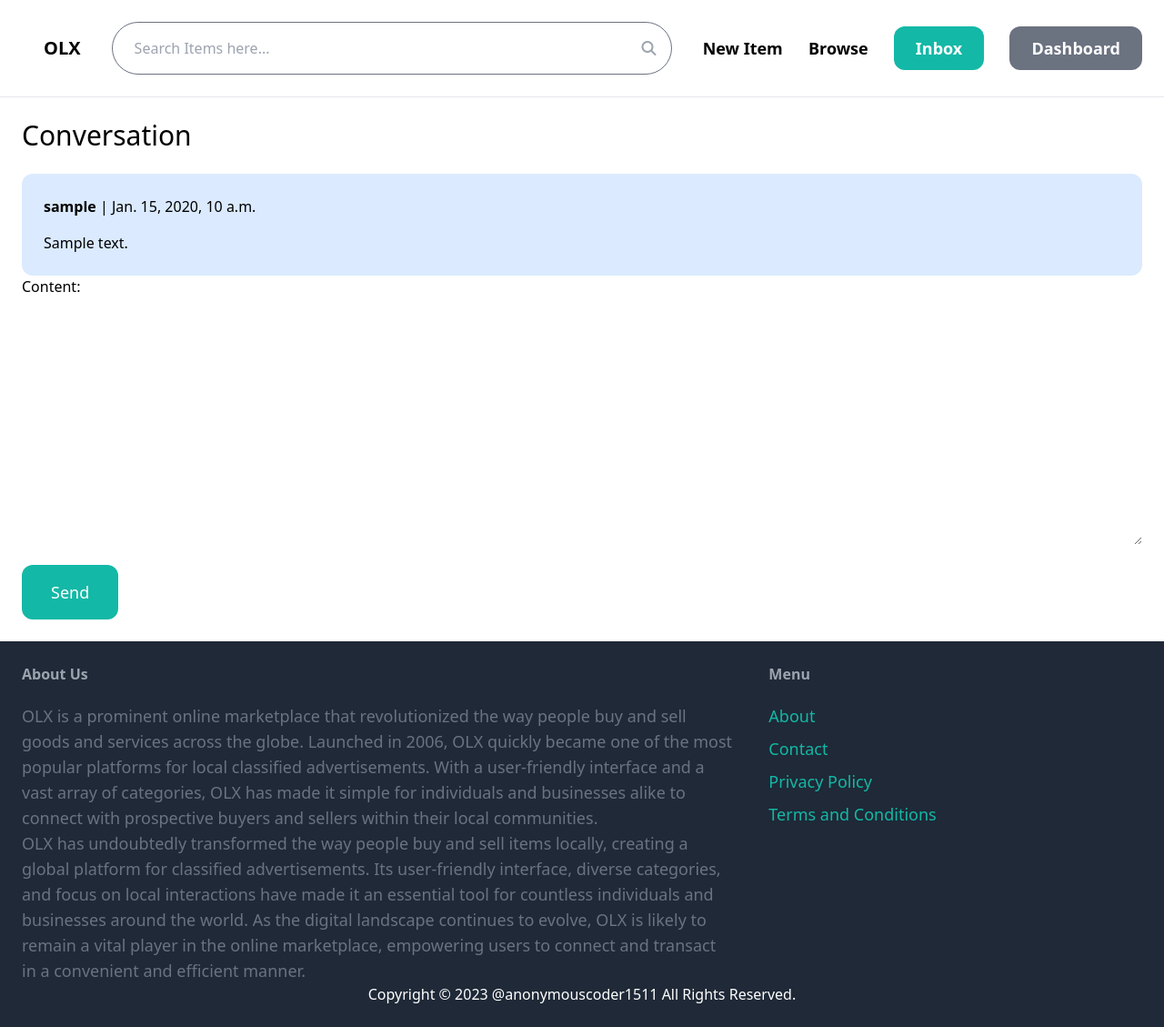
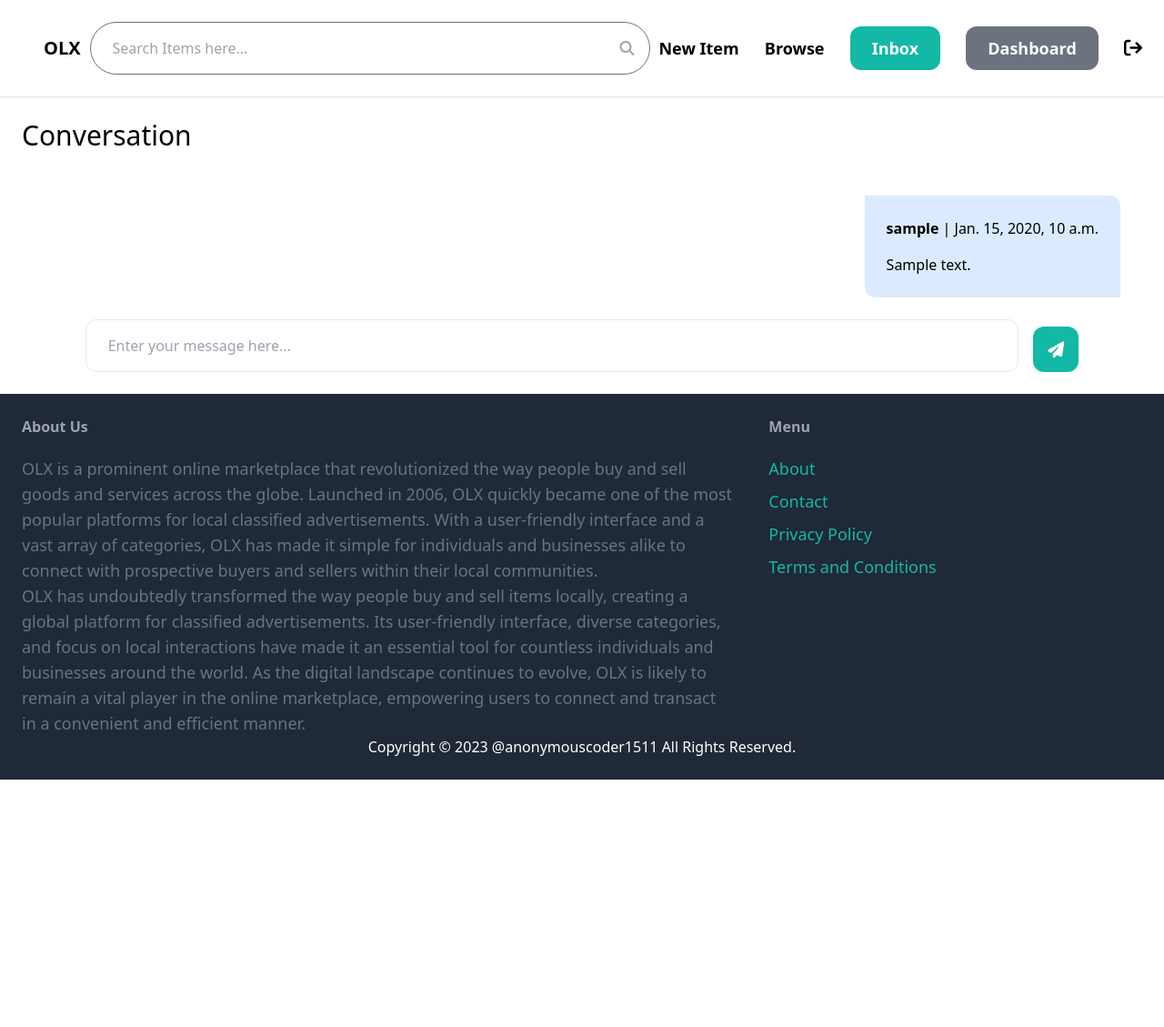
Before and after one commit to Md-Kaish-Alam/market_place_application_with_djnago, a Django app: page /inbox/1/ in a window 1280 px wide. Shown: the whole page at 91% size. After the commit the page ends 857 px from the top, so only its background shows below. Run offline with Django 4.2, Linux system fonts and the light colour scheme; a user stored in the database is signed in; tables that the repository leaves empty hold one stand-in row (values such as "Sample post"); some libraries are stand-ins or nearby versions.

Commit message:
change conversation UI file and logout button

```diff
--- a/olx_clone/conversation/forms.py
+++ b/olx_clone/conversation/forms.py
@@ -7,8 +7,12 @@ class ConversationMessageForm(forms.ModelForm):
     class Meta:
         model = ConversationMessage
         fields = ('content',)
+        labels = {
+            'content': '',  # Setting the label to an empty string to hide it
+        }
         widgets = {
-            'content': forms.Textarea(attrs={
-                'class' : 'w-full py-4 px-6 rounded-xl bordred',
+            'content': forms.TextInput(attrs={
+                'class' : 'w-full py-4 px-6 rounded-xl border',
+                'placeholder' : 'Enter your message here...'
             })
         }
--- a/olx_clone/conversation/views.py
+++ b/olx_clone/conversation/views.py
@@ -51,21 +51,18 @@ def inbox(request):
     }
     return render(request, 'conversation/inbox.html', context)
 
-
 @login_required
 def detail_conversation(request, pk):
-    conversation = Conversation.objects.filter(members__in=[request.user.id]).get(pk=pk)
+    conversation = get_object_or_404(Conversation, pk=pk, members=request.user)
 
     if request.method == 'POST':
         form = ConversationMessageForm(request.POST)
 
         if form.is_valid():
             conversation_message = form.save(commit=False)
-            conversation_message.coversation = conversation
+            conversation_message.conversation = conversation
             conversation_message.created_by = request.user
             conversation_message.save()
-
-            conversation.save()
 
             return redirect('conversation:detail_conversation', pk=pk)
 
@@ -77,5 +74,4 @@ def detail_conversation(request, pk):
         'form': form,
     }
 
-
     return render(request, 'conversation/detail_conversation.html', context)
--- a/olx_clone/core/urls.py
+++ b/olx_clone/core/urls.py
@@ -11,4 +11,5 @@ urlpatterns = [
     path('contact/', views.contact, name='contact'),
     path('signup/', views.signup, name='signup'),
     path('login/', auth_views.LoginView.as_view(template_name='core/login.html',authentication_form=LoginForm), name='login'),
+    path('logout/', auth_views.LogoutView.as_view(), name='logout'),
 ]
--- a/olx_clone/core/views.py
+++ b/olx_clone/core/views.py
@@ -27,7 +27,7 @@ def signup(request):
         if form.is_valid():
             form.save()
 
-            return HttpResponse("success")
+            return redirect('core:login')
     else:
         form = SignupForm()
 
--- a/olx_clone/templates/conversation/detail_conversation.html
+++ b/olx_clone/templates/conversation/detail_conversation.html
@@ -1,30 +1,33 @@
 {% extends 'base.html' %}
 
-
-{% block title %} Conversation {% endblock  %}
+{% block title %} Conversation {% endblock %}
 
 {% block content %}
+<div class="w-full flex flex-col overflow-hidden">
   <h1 class="mb-6 text-3xl"> Conversation </h1>
-
-  <div class="space-y-6">
-
-    {% for message in conversation.messages.all %}
-
-            <div class="p-6 flex {% if message.created_by == request.user %} bg-blue-100 {% else %} bg-gray-100 {% endif %} rounded-xl">
-                <div>
-                    <p class="mb-4"><strong>{{ message.created_by.username }}</strong> | {{ message.created_at }} </p>
-                    <p>{{ message.content }}</p>
-                </div>
-            </div>
-    {% endfor %}
-
+  <div class="flex-1 overflow-y-auto">
+    <div class="space-y-6">
+      {% for message in conversation.messages.all %}
+      <div
+        class="p-6 flex {% if message.created_by == request.user %} justify-end {% else %} justify-start {% endif %}">
+        <div
+          class=" p-6{% if message.created_by == request.user %} bg-blue-100 rounded-tr-xl rounded-bl-xl {% else %} bg-gray-100 rounded-tl-xl rounded-br-xl {% endif %}">
+          <p class="mb-4"><strong>{{ message.created_by.username }}</strong> | {{ message.created_at }} </p>
+          <p>{{ message.content }}</p>
+        </div>
+      </div>
+      {% endfor %}
+    </div>
   </div>
 
-  <form action="." method="POST">
+  <form class="bg-white flex flex-row gap-4 justify-center align-center" action="." method="POST">
     {% csrf_token %}
+    <div class="w-5/6">
+      {{ form.as_p }}
+    </div>
+    <button class="mt-2 py-2 px-4 text-lg bg-teal-500 hover:bg-teal-700 rounded-xl text-white"><i class="fa-solid fa-paper-plane"></i></button>
+  </form>
 
-    {{ form.as_p }}
 
-    <button class="mt-4 py-4 px-8 text-lg bg-teal-500 hover:bg-teal-700 rounded-xl text-white">Send</button>
-  </form>
+</div>
 {% endblock %}
--- a/olx_clone/templates/includes/navbar.html
+++ b/olx_clone/templates/includes/navbar.html
@@ -17,6 +17,7 @@
             class="px-6 py-3 text-lg font-semibold bg-teal-500 text-white rounded-xl hover:bg-teal-700 ">Inbox</a>
         <a href="{% url 'dashboard:dashboard' %}"
             class="px-6 py-3 text-lg font-semibold bg-gray-500 text-white rounded-xl hover:bg-gray-700 ">Dashboard</a>
+        <a href="{% url 'core:logout' %}"><i class="fa-solid fa-arrow-right-from-bracket text-xl"></i></a>
         {% else %}
         <a href="{% url 'core:signup' %}"
             class="px-6 py-3 text-lg font-semibold bg-teal-500 text-white rounded-xl hover:bg-teal-700 ">Sign Up</a>
```
Also changed, not shown: olx_clone/templates/conversation/inbox.html (+7 -3 lines).
